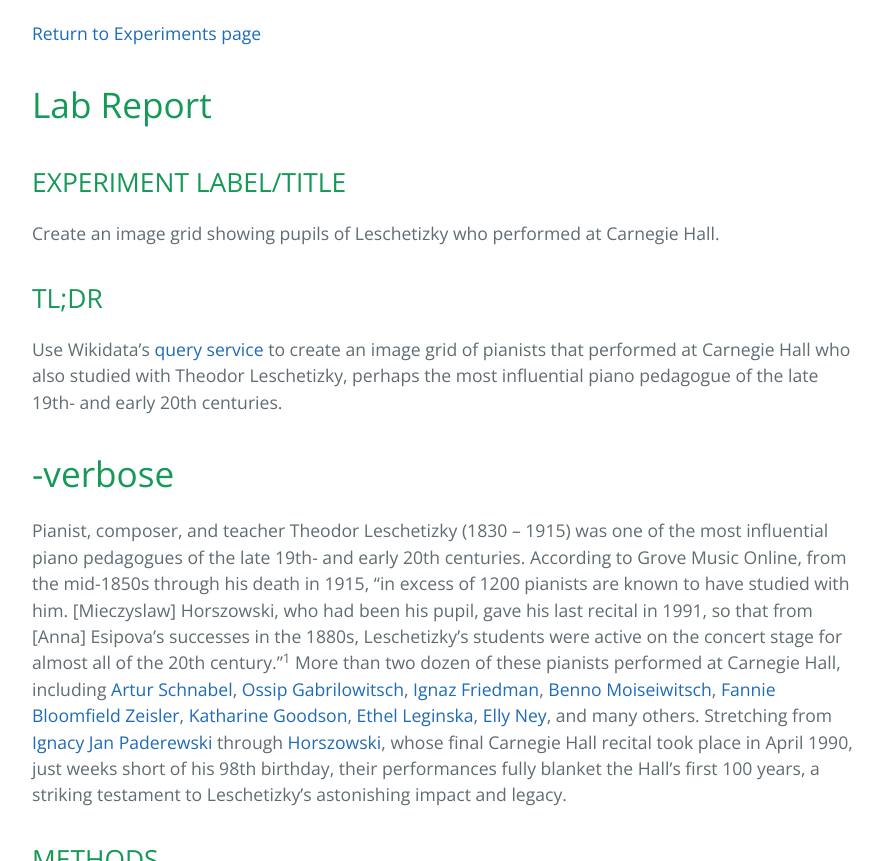
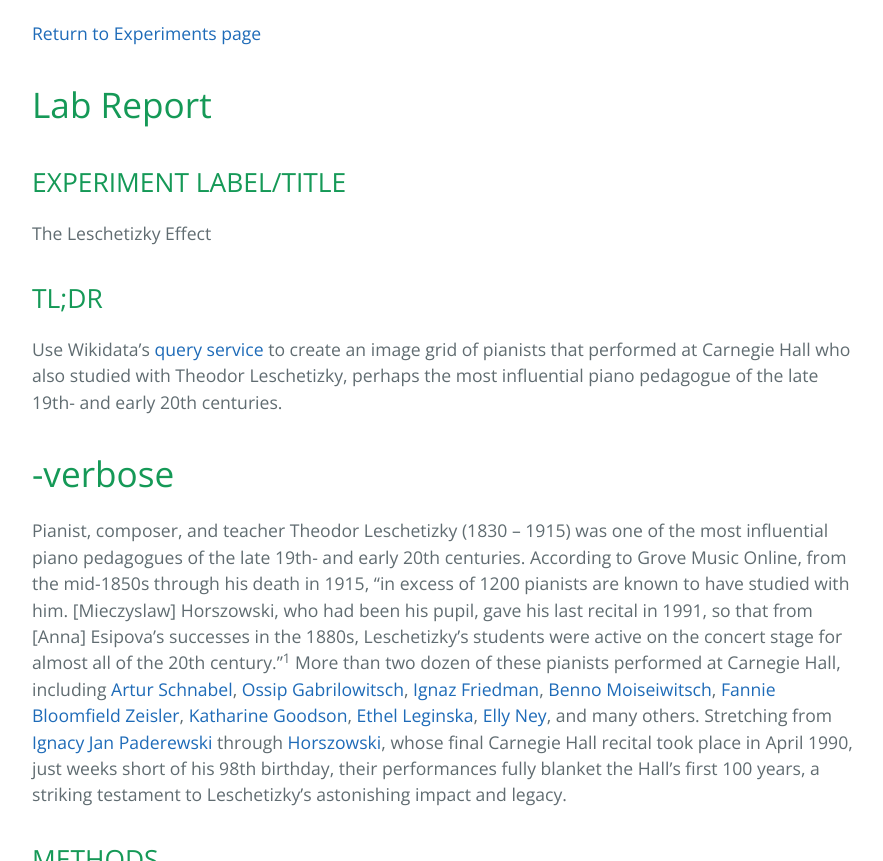
Before and after one commit to CarnegieHall/datalab, a Jekyll site: the page built from experiments/chdl-0010.md, in a window 1280 px wide and 900 px high, scrolled down 1081 px, cut to the strip 39-900 px from the top of the window. Shown: the whole strip, without its empty margins (192-1075 px from the left). Built offline with Jekyll 4.4.1, drawn with Linux system fonts in a browser that asks for light colours; our own code applies the rules of GitHub Pages for plain Markdown files.

Commit message:
update title

```diff
--- a/experiments/chdl-0010.md
+++ b/experiments/chdl-0010.md
@@ -13,7 +13,7 @@
 # Lab Report
 
 ## EXPERIMENT LABEL/TITLE
-Create an image grid showing pupils of Leschetizky who performed at Carnegie Hall.
+The Leschetizky Effect
 
 
 ## TL;DR
```
